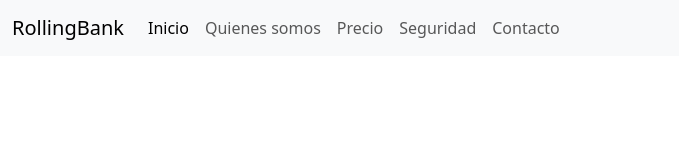
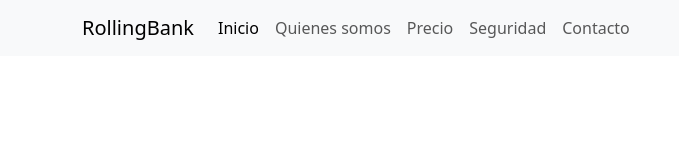
Before and after one commit to BrunoAlarcon1/rollingbankc75i, a plain HTML site: page index.html in a window 1280 px wide. Shown: the whole page, without its empty margins (0-679 px from the left). Drawn offline with nearby package versions, Linux system fonts and the light colour scheme.

Commit message:
Modifique el navbar y cambie la estetica del contenedor a clase container

```diff
--- a/index.html
+++ b/index.html
@@ -11,12 +11,12 @@
 <body>
     <header>
         <nav class="navbar navbar-expand-lg bg-body-tertiary">
-            <div class="container-fluid">
+            <div class="container">
               <a class="navbar-brand" href="index.html">RollingBank</a>
-              <button class="navbar-toggler" type="button" data-bs-toggle="collapse" data-bs-target="#navbarSupportedContent" aria-controls="navbarSupportedContent" aria-expanded="false" aria-label="Toggle navigation">
+              <button class="navbar-toggler" type="button" data-bs-toggle="collapse" data-bs-target="#menuRollingBank" aria-controls="menuRollingBank" aria-expanded="false" aria-label="Toggle navigation">
                 <span class="navbar-toggler-icon"></span>
               </button>
-              <div class="collapse navbar-collapse" id="navbarSupportedContent">
+              <div class="collapse navbar-collapse" id="menuRollingBank">
                 <ul class="navbar-nav me-auto mb-2 mb-lg-0">
                   <li class="nav-item">
                     <a class="nav-link active" aria-current="page" href="#">Inicio</a>
```
